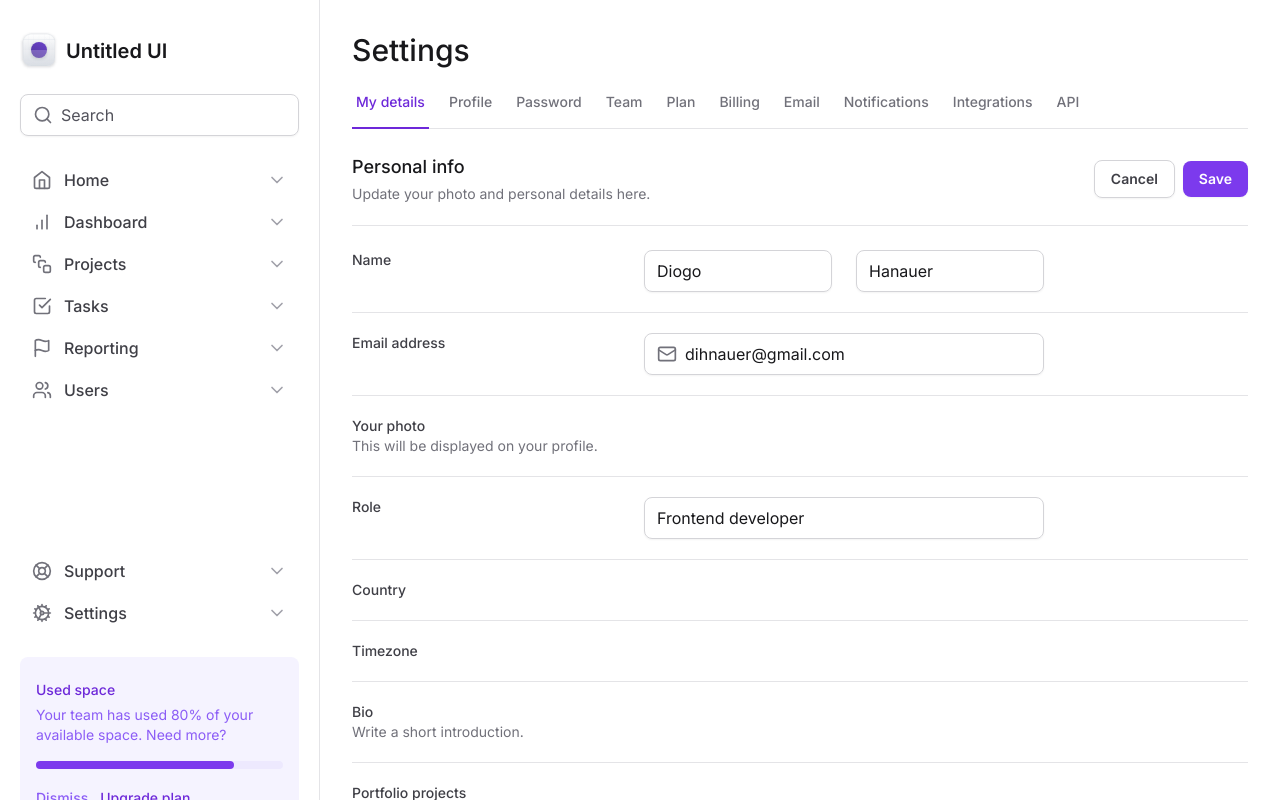
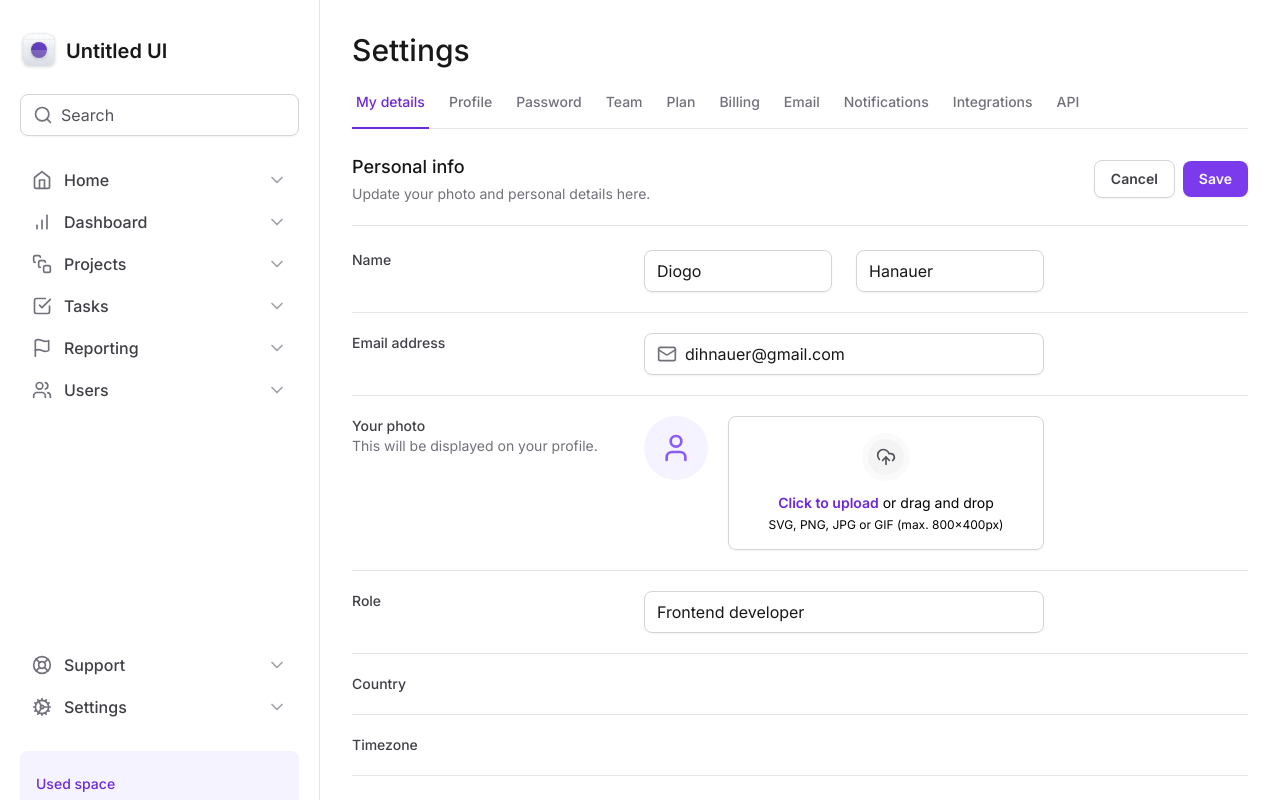
Before and after one commit to dihnauer/untitled-ui, a Next.js app: page / in a window 1280 px wide. Shown: the top 800 px of the page. Built offline with nearby package versions, Linux system fonts and the light colour scheme.

Commit message:
create avatar upload code

```diff
--- a/src/app/page.tsx
+++ b/src/app/page.tsx
@@ -1,6 +1,6 @@
 import { SettingsTabs } from "@/components/SettingsTabs";
 import * as Input from "@/components/Input";
-import { Mail } from "lucide-react";
+import { Mail, UploadCloud, User } from "lucide-react";
 
 export default function Home() {
   return (
@@ -86,7 +86,33 @@
                 This will be displayed on your profile.
               </span>
             </label>
-            <div></div>
+            <div className="flex items-start gap-5">
+              <div className="flex h-16 w-16 items-center justify-center rounded-full bg-violet-50">
+                <User className="h-8 w-8 text-violet-500" />
+              </div>
+
+              <label
+                htmlFor="photo"
+                className="text-shadow-sm hover:bg-violet-25 group flex flex-1 cursor-pointer flex-col items-center gap-3 rounded-lg border border-zinc-300 px-6 py-4 text-center shadow-sm hover:border-violet-200 hover:text-violet-500"
+              >
+                <div className="border-6 rounded-full border-zinc-50 bg-zinc-100 p-2 group-hover:border-violet-50 group-hover:bg-violet-100">
+                  <UploadCloud className="h-5 w-5 text-zinc-600 group-hover:text-violet-700" />
+                </div>
+
+                <div className="flex flex-col items-center gap-1">
+                  <span className="text-sm">
+                    <span className="font-semibold text-violet-700">
+                      Click to upload
+                    </span>{" "}
+                    or drag and drop
+                  </span>
+                  <span className="text-xs">
+                    SVG, PNG, JPG or GIF (max. 800x400px)
+                  </span>
+                </div>
+              </label>
+              <input type="file" className="sr-only" id="photo" />
+            </div>
           </div>
 
           {/* Role */}
--- a/tailwind.config.ts
+++ b/tailwind.config.ts
@@ -9,6 +9,16 @@
         profile: "max-content 1fr max-content",
         form: "minmax(7.5rem, 17.5rem) minmax(25rem, 1fr) minmax(0, 15rem)",
       },
+
+      borderWidth: {
+        6: "6px",
+      },
+
+      colors: {
+        violet: {
+          25: "#fcfaff",
+        },
+      },
     },
   },
   plugins: [],
```
